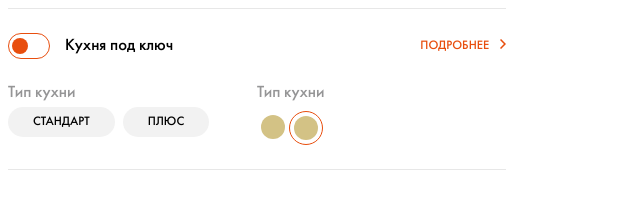
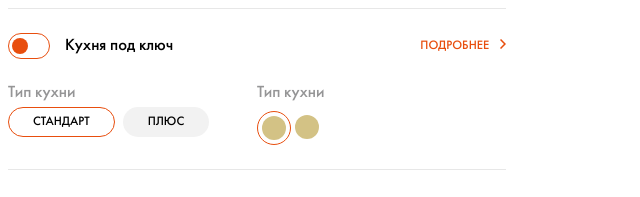
Before and after one commit to povar0305/french_rabbit, a Vue app: page / in a window 1280 px wide. Shown: the top 197 px of the page, without its empty margins (0-640 px from the left). Built offline with nearby package versions, Linux system fonts and the light colour scheme.

Commit message:
поправила верстку и стили у input, перенесла их в label

```diff
--- a/src/App.vue
+++ b/src/App.vue
@@ -36,15 +36,13 @@
                     name="selectedTypeKitchen"
                   />
                   Cтандарт
-                  </label
-                >
+                </label>
               </div>
               <div class="kitchen__inner--chip">
                 <label>
                   <input type="radio" value="plus" name="selectedTypeKitchen" />
                   Плюс
-                  </label
-                >
+                </label>
               </div>
             </div>
           </div>
@@ -52,24 +50,23 @@
             <p>Тип кухни</p>
             <div class="kitchen__inner--chips colors">
               <div class="kitchen__inner--chip">
-                <input
+                <label
+                  ><input
                     type="radio"
                     value="#D3C285"
                     checked
-                  id="#D3C285"
                     name="selectedColorKitchen"
-                />
-                <label for="#D3C285">&nbsp </label>
+                  />&nbsp
+                </label>
               </div>
               <div class="kitchen__inner--chip">
-                <input
+                <label
+                  ><input
                     type="radio"
                     value="#CBB697"
-                  checked
-                  id="#CBB697"
                     name="selectedColorKitchen"
-                />
-                <label for="#CBB697">&nbsp </label>
+                  />&nbsp
+                </label>
               </div>
             </div>
           </div>
@@ -130,10 +127,10 @@ export default {
         opacity: 0;
         position: absolute;
         left: -9999px;
-        &:checked + label {
+      }
+      & label:has(input:checked) {
         border: 1px solid #e84e0e;
         background-color: transparent;
-        }
       }
       &.types label {
         width: auto;
```
Lines whose indentation alone changed are shown as unchanged.
